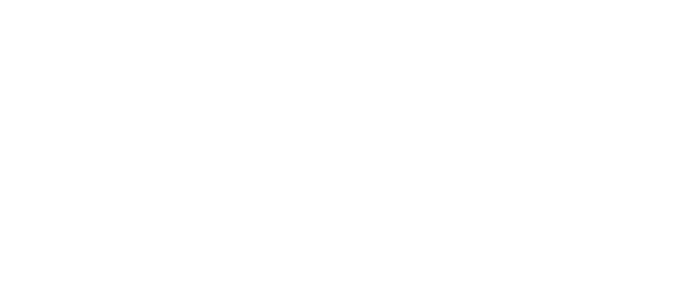
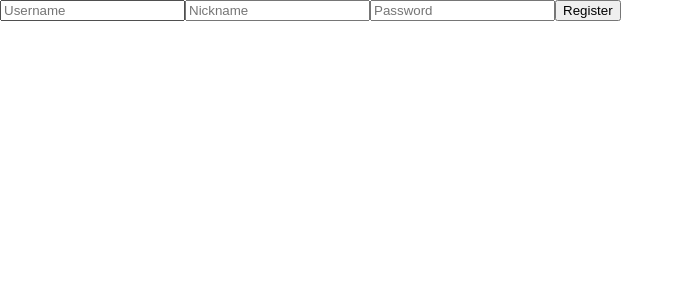
Before and after one commit to tara-fenton/ewokese-react, a React (Create React App) app in the folder ewokese-app/: page /register in a window 1280 px wide. Shown: the top 300 px of the page, without its empty margins (0-684 px from the left). Built offline with nearby package versions, Linux system fonts and the light colour scheme.

Commit message:
Fixed login and register comps

```diff
--- a/ewokese-app/src/App.js
+++ b/ewokese-app/src/App.js
@@ -2,6 +2,8 @@
 import Profile from "./Profile";
 import Conversations from "./Conversations";
 import CurrentConversation from "./CurrentConversation";
+import Register from "./Register";
+import Login from "./Login";
 import './App.css';
 import { BrowserRouter as Router, Route, Link } from "react-router-dom";
 
@@ -11,6 +13,8 @@
       <Router>
         <div className="container">
           <Route exact path="/" component={Profile} />
+          <Route exact path="/register" component={Register} />
+          <Route exact path="/login" component={Login} />
           <Route exact path="/conversations" component={Conversations} />
           <Route exact path="/list" component={CurrentConversation} />
         </div>
--- a/ewokese-app/src/Login/index.js
+++ b/ewokese-app/src/Login/index.js
@@ -1,9 +1,9 @@
 // https://serverless-stack.com/chapters/create-a-login-page.html
 import React, { Component } from "react";
 import { Button, FormGroup, FormControl, ControlLabel } from "react-bootstrap";
-import "./Login.css";
+// import "./Login.css";
 
-export default class Login extends Component {
+class Login extends Component {
   constructor(props) {
     super(props);
 
--- a/ewokese-app/src/Register/index.js
+++ b/ewokese-app/src/Register/index.js
@@ -60,3 +60,5 @@
   )
 }
 }
+
+export default Register;
```
